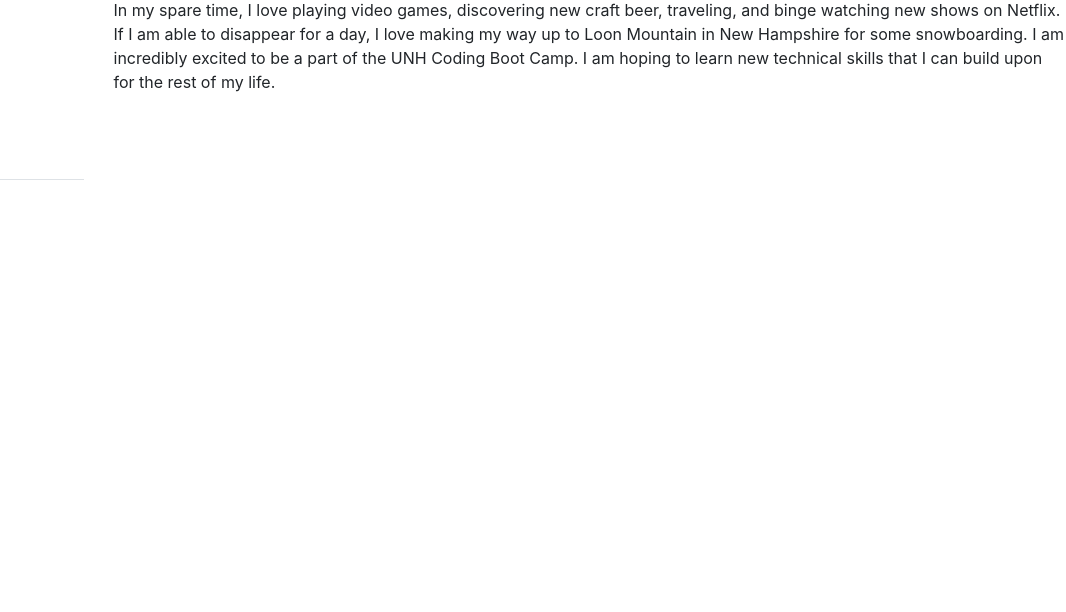
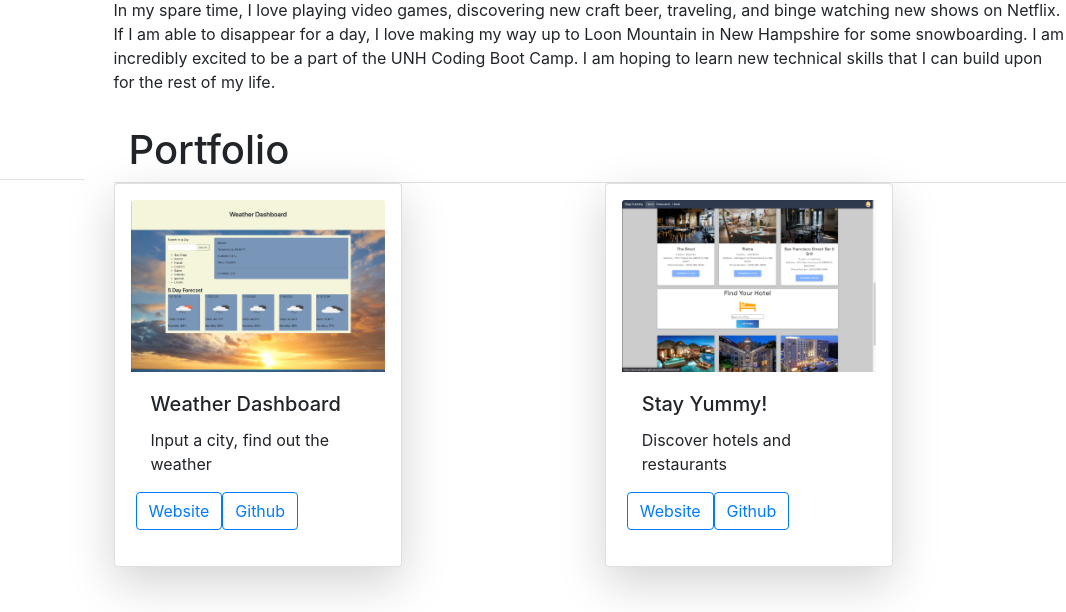
Before and after one commit to arensalmela/ArenSalmela1, a plain HTML site: page portfolio.html in a window 1280 px wide. Shown: the part 382-994 px from the top of the page, 214-1280 px from the left. Before the commit the page ends 800 px from the top, so only its background shows below. Drawn offline with nearby package versions, Linux system fonts and the light colour scheme.

Commit message:
Basic card layout set up

```diff
--- a/portfolio.html
+++ b/portfolio.html
@@ -110,6 +110,8 @@
       <!-- main content right side -->
 
       <div class="col-9">
+        <!-- about me section -->
+
         <div class="row">
           <div class="col">
             <div id="newText" class="container border-bottom pt-3">
@@ -139,6 +141,83 @@
             </p>
           </div>
         </div>
+
+        <!-- portfolio section -->
+
+        <div class="row">
+          <div class="col">
+            <div id="portfolio" class="container border-bottom pt-3">
+              <div class="page-header">
+                <h1 class="newText changeFont">Portfolio</h1>
+              </div>
+            </div>
+          </div>
+        </div>
+
+        <!-- project cards -->
+
+        <div class="row">
+          <div class="col">
+            <div
+              class="card shadow-lg p-3 mb-5 roundCorners"
+              style="width: 18rem"
+            >
+              <img
+                class="imgRound card-img-top"
+                src="Assets/Images/WeatherDB.png"
+                alt="Card image cap"
+              />
+              <div class="card-body">
+                <h5 class="changeFont card-title">Weather Dashboard</h5>
+                <p class="changeFont">Input a city, find out the weather</p>
+                <div class="row portfolioBtns">
+                  <a
+                    href=" https://arensalmela.github.io/WeatherDashboard/"
+                    target="_blank"
+                    class="btn btn-outline-primary"
+                    >Website</a
+                  >
+                  <br />
+                  <a
+                    href="https://github.com/arensalmela/WeatherDashboard"
+                    target="_blank"
+                    class="btn btn-outline-primary"
+                    >Github
+                  </a>
+                </div>
+              </div>
+            </div>
+          </div>
+          <div class="col">
+            <div class="card shadow-lg p-3 roundCorners" style="width: 18rem">
+              <img
+                class="imgRound card-img-top"
+                src="Assets/Images/Project1.png"
+                alt="Card image cap"
+              />
+              <div class="card-body card-color">
+                <h5 class="changeFont card-title">Stay Yummy!</h5>
+                <p class="changeFont">Discover hotels and restaurants</p>
+
+                <div class="row portfolioBtns">
+                  <a
+                    href=" https://arensalmela.github.io/TravelWebsite/"
+                    target="_blank"
+                    class="btn btn-outline-primary"
+                    >Website</a
+                  >
+                  <br />
+                  <a
+                    href="https://github.com/arensalmela/TravelWebsite"
+                    target="_blank"
+                    class="btn btn-outline-primary"
+                    >Github</a
+                  >
+                </div>
+              </div>
+            </div>
+          </div>
+        </div>
       </div>
     </div>
 
```
